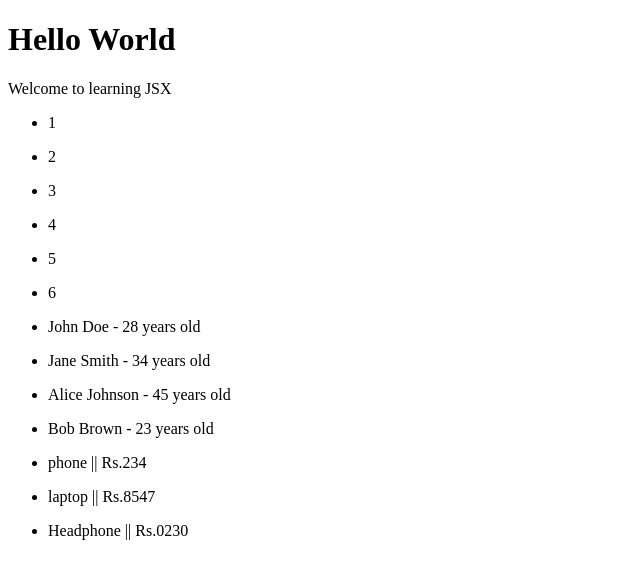
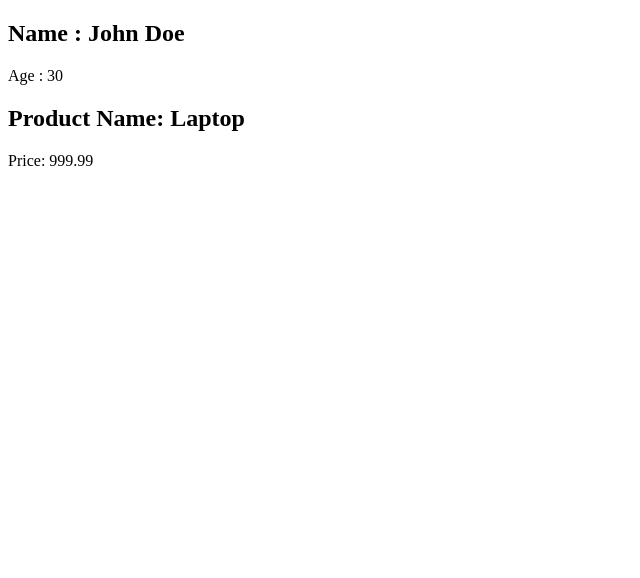
Before and after one commit to Amandev25/React_Labs, a React (Vite) app in the folder 01vitereact/: page / in a window 1280 px wide. Shown: the top 578 px of the page, without its empty margins (0-640 px from the left). Built offline with nearby package versions, Linux system fonts and the light colour scheme.

Commit message:
Learning Phase : 3 { Props in React }

```diff
--- a/01vitereact/src/App.jsx
+++ b/01vitereact/src/App.jsx
@@ -4,19 +4,18 @@
 import List from './components/list.jsx'
 import List02 from './components/list02.jsx'
 import MainContent from './components/MainContent.jsx'
+import Person from './components/Person.jsx'
 import ProductList from './components/ProductList.jsx'
 import WelcomeMessage from './components/WelcomeMessage.jsx'
+import Product from './components/Product.jsx'
 import Test from './test.jsx'
 function App() {
 
 
   return (
 <div>
-
-     <WelcomeMessage />
-     <List />
-     <List02 />
-     <ProductList />
+     <Person name="John Doe" age={30} />
+     <Product name="Laptop" price={999.99} />
 </div>
   )
 }
--- /dev/null
+++ b/01vitereact/src/components/Person.jsx
@@ -0,0 +1,12 @@
+import React from 'react'
+
+const Person = ({name , age}) => {
+  return <section>
+      <h2>Name : {name}</h2>
+      <p>Age : {age}</p>
+    </section>
+
+
+}
+
+export default Person
--- /dev/null
+++ b/01vitereact/src/components/Product.jsx
@@ -0,0 +1,12 @@
+import React from 'react'
+
+const Product = ({name , price}) => {
+  return <section>
+      <h2>Product Name: {name}</h2>
+      <p>Price: {price}</p>
+    </section>
+
+
+}
+
+export default Product
```
Also changed, not shown: 01vitereact/src/components/props.jsx (added, +16 -0 lines), 01vitereact/src/img.png (added).
